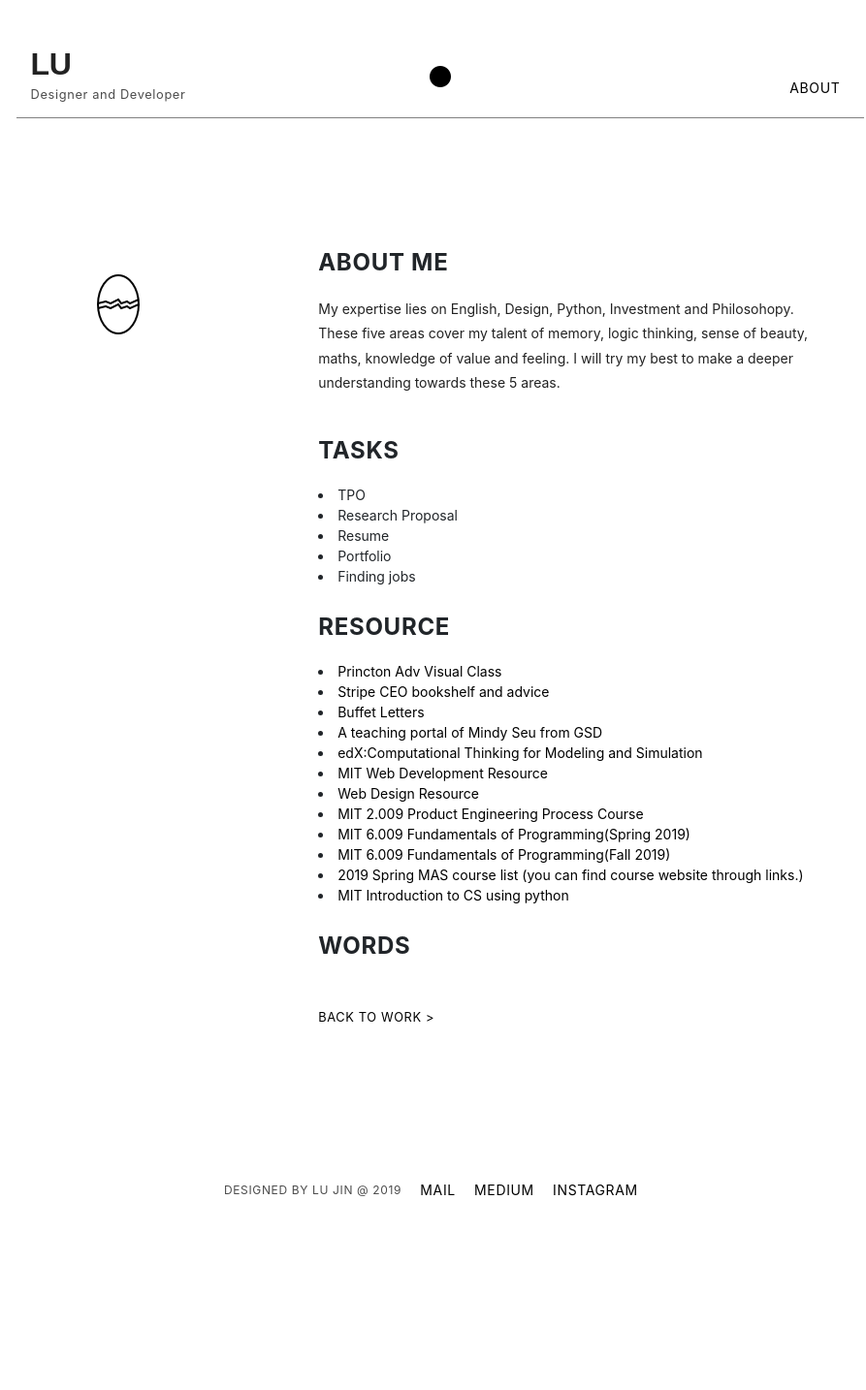
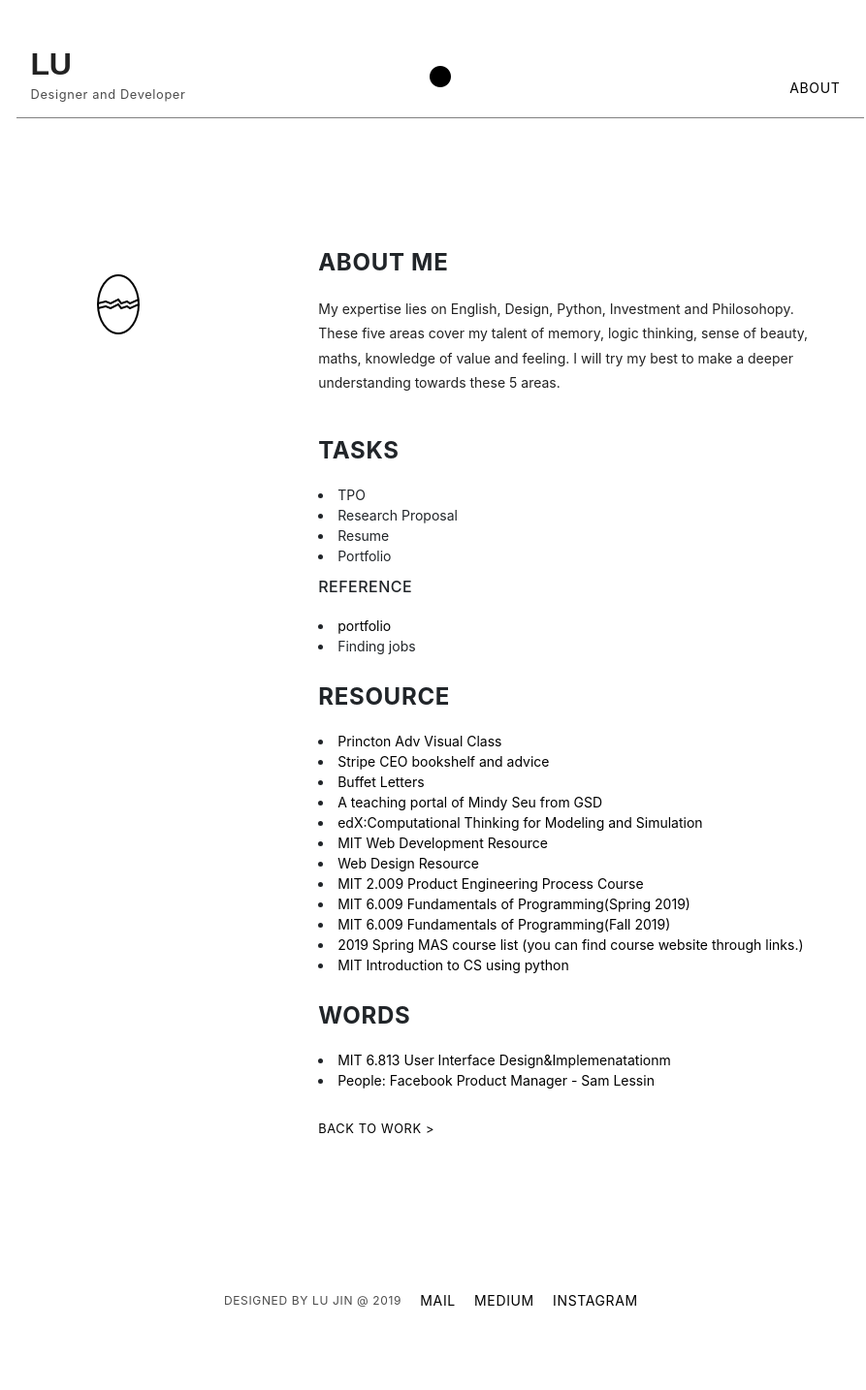
Before and after one commit to beforux/ShakeYourLove, a Jekyll site: the page list.html, which Jekyll copies as it is, in a window 1280 px wide. Shown: the whole page at 97% size, without its empty margins (186-1079 px from the left). Built offline with Jekyll 4.4.1, drawn with Linux system fonts in a browser that asks for light colours; nearby versions of some CDN libraries; before the commit the page ends 1320 px from its top, so only the background shows below that.

Commit message:
Update list.html

```diff
--- a/list.html
+++ b/list.html
@@ -48,6 +48,8 @@
             <li>Research Proposal</li>
               <li>Resume</li>
               <li>Portfolio</li>
+                <h6>Reference</h6>
+                <li><a href="http://zhouxf.com/project/bomix.html"> portfolio </a> </li>
       <li>Finding jobs</li>
                   <h3>Resource</h3>
              <li> <a href="http://i-n-t-e-r-f-a-c-e.org/">Princton Adv Visual Class</a></li>
@@ -64,6 +66,8 @@
                 <li><a href="https://www.media.mit.edu/posts/2019-spring-media-arts-and-sciences-course-list/"> 2019 Spring MAS course list (you can find course website through links.)</a></li>
                 <li><a href="https://www.edx.org/v2/course/introduction-to-computer-science-and-programming-using-python-2"> MIT Introduction to CS using python </a></li>
                 <h3>Words</h3>
+                  <li><a href="http://web.mit.edu/6.813/www/sp18/">MIT 6.813 User Interface Design&Implemenatationm</a></li>
+                  <li><a href="https://www.theinformation.com/reporters/sam-lessin">People: Facebook Product Manager - Sam Lessin </a></li>
 
 
 
```
